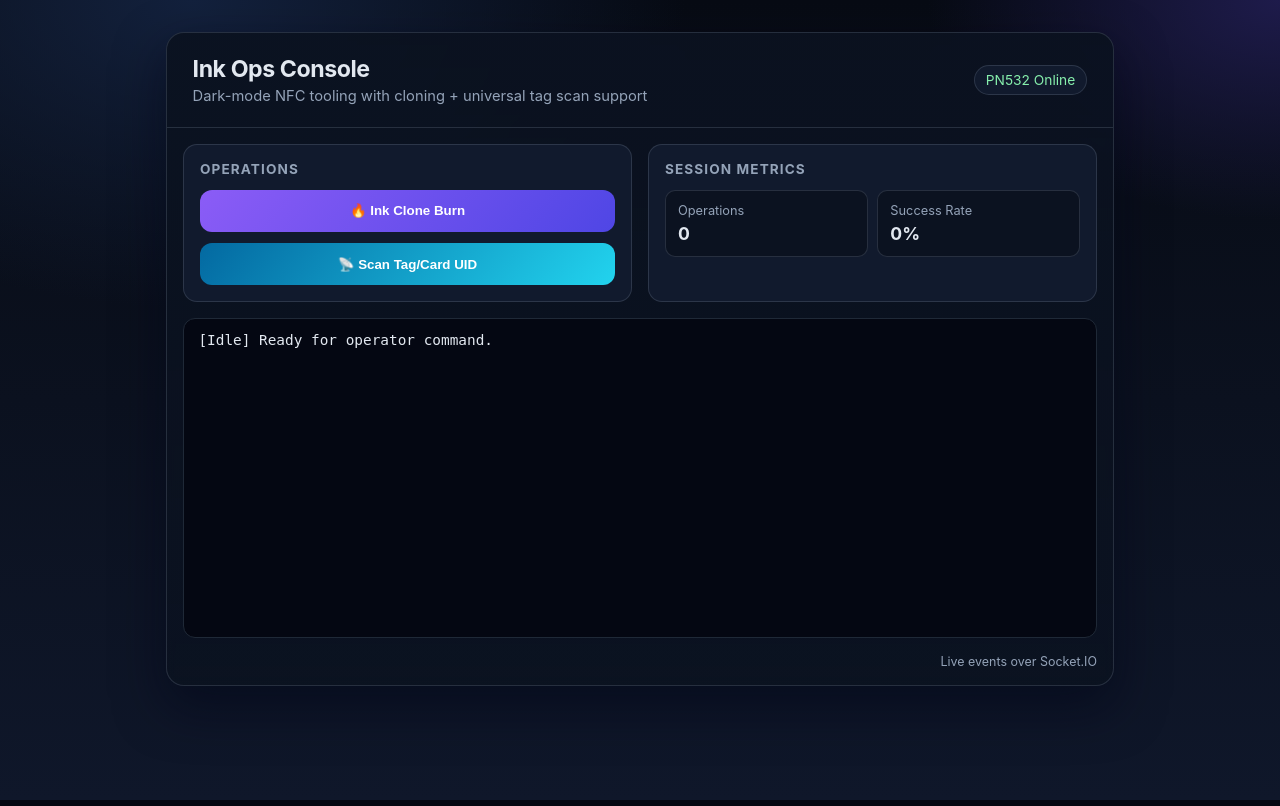
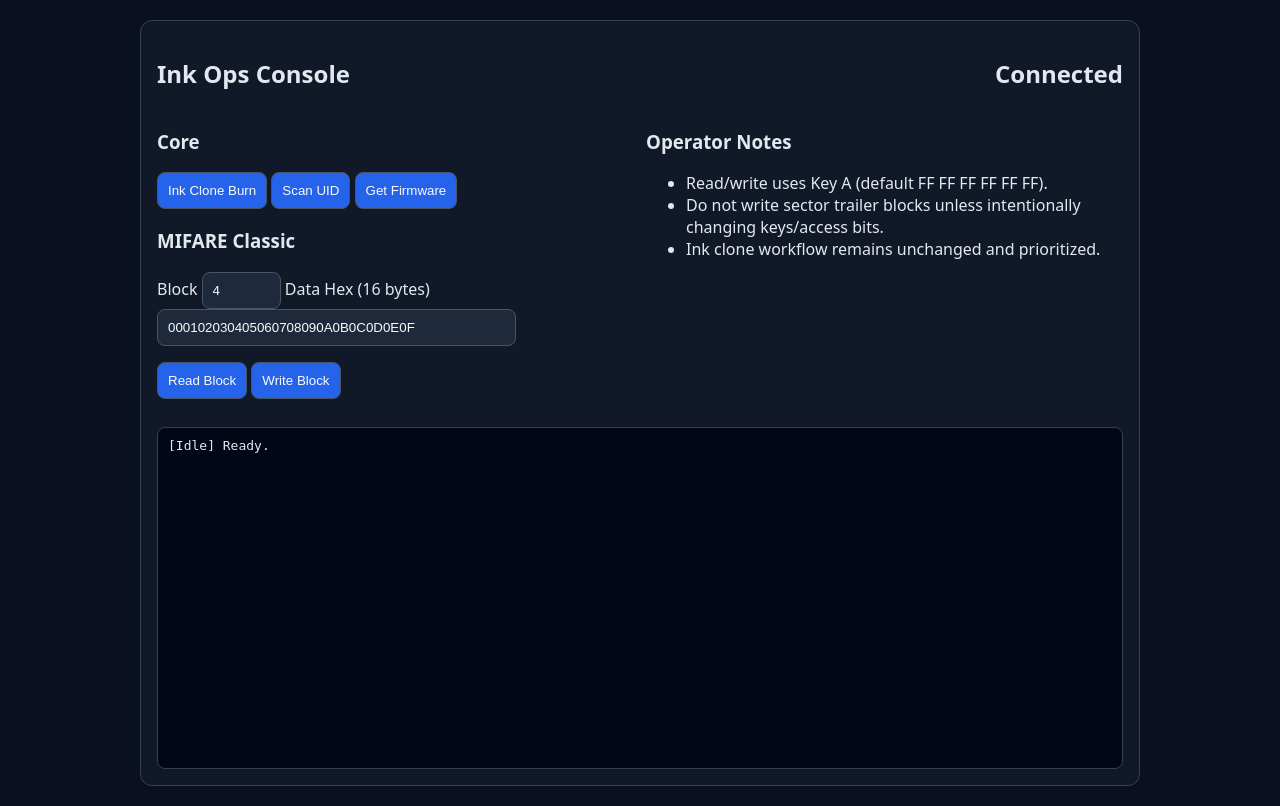
Before and after one commit to SethMorrowSoftware/Ink-Cloner, a Flask app: page / in a window 1280 px wide. Run offline with Flask 3, Linux system fonts and the light colour scheme; some libraries are stand-ins or nearby versions.

Commit message:
Expand PN532 operations and polish operator console

```diff
--- a/app.py
+++ b/app.py
@@ -2,8 +2,9 @@
 import os
 import time
 from threading import Lock
+from typing import Optional
 
-from flask import Flask, render_template, Response
+from flask import Flask, Response, render_template
 from flask_socketio import SocketIO
 
 import board
@@ -17,31 +18,11 @@ socketio = SocketIO(app, cors_allowed_origins=os.getenv('CORS_ALLOWED_ORIGINS',
 TAG_DETECTION_TIMEOUT_SECONDS = float(os.getenv('TAG_DETECTION_TIMEOUT_SECONDS', '10'))
 TAG_DETECTION_POLL_SECONDS = float(os.getenv('TAG_DETECTION_POLL_SECONDS', '0.2'))
 WRITE_BLOCK_RESPONSE_LENGTH = int(os.getenv('WRITE_BLOCK_RESPONSE_LENGTH', '10'))
+DEFAULT_KEY_A = bytes.fromhex(os.getenv('MIFARE_DEFAULT_KEY_A_HEX', 'FFFFFFFFFFFF'))
 
 pn532 = None
 hardware_status = 'Disconnected'
-burn_lock = Lock()
-
-
-def log_to_web(msg: str) -> None:
-    socketio.emit('log_update', {'data': msg})
-
-
-def update_ui_status() -> None:
-    socketio.emit('hw_status_update', {'status': hardware_status})
-
-
-def initialize_hardware() -> None:
-    global pn532, hardware_status
-    try:
-        i2c = busio.I2C(board.SCL, board.SDA)
-        pn532 = PN532_I2C(i2c, debug=False)
-        pn532.SAM_configuration()
-        hardware_status = 'Connected'
-    except Exception as exc:
-        pn532 = None
-        hardware_status = f'Error: {exc}'
-
+op_lock = Lock()
 
 TARGET_UID = bytes([0xE0, 0x07, 0x81, 0x6A, 0xE3, 0x2E, 0x96, 0x32])
 CLEARED_DATA_BLOCKS = [
@@ -76,8 +57,172 @@ CLEARED_DATA_BLOCKS = [
     bytes([0x63, 0x1A, 0x53, 0x9F]), bytes([0xF1, 0xFD, 0x34, 0x1D]),
     bytes([0xD5, 0x77, 0x68, 0xB2]), bytes([0xDA, 0xAA, 0x0D, 0x83]),
     bytes([0x7C, 0x7C, 0xC6, 0xBF]), bytes([0xE3, 0x7B, 0xD3, 0x00]),
-    bytes([0x00, 0x00, 0x00, 0x00]), bytes([0x00, 0x00, 0x00, 0x00])
+    bytes([0x00, 0x00, 0x00, 0x00]), bytes([0x00, 0x00, 0x00, 0x00]),
 ]
+
+
+def log_to_web(msg: str) -> None:
+    socketio.emit('log_update', {'data': msg})
+
+
+def update_ui_status() -> None:
+    socketio.emit('hw_status_update', {'status': hardware_status})
+
+
+def initialize_hardware() -> None:
+    global pn532, hardware_status
+    try:
+        i2c = busio.I2C(board.SCL, board.SDA)
+        pn532 = PN532_I2C(i2c, debug=False)
+        pn532.SAM_configuration()
+        hardware_status = 'Connected'
+    except Exception as exc:
+        pn532 = None
+        hardware_status = f'Error: {exc}'
+
+
+def ensure_reader() -> bool:
+    if not pn532:
+        log_to_web('❌ PN532 unavailable. Check wiring and service startup logs.')
+        socketio.emit('action_complete', {'status': 'fail'})
+        return False
+    return True
+
+
+def uid_to_str(uid: bytes) -> str:
+    return '-'.join(f'{x:02X}' for x in uid)
+
+
+def poll_for_tag() -> Optional[bytes]:
+    timeout = time.time() + TAG_DETECTION_TIMEOUT_SECONDS
+    while time.time() < timeout:
+        try:
+            uid = pn532.read_passive_target(timeout=TAG_DETECTION_POLL_SECONDS)
+        except Exception as exc:
+            log_to_web(f'⚠️ Reader poll error: {exc}')
+            uid = None
+        if uid is not None:
+            return uid
+        time.sleep(0.05)
+    return None
+
+
+def authenticate_classic_block(uid: bytes, block: int) -> bool:
+    return bool(pn532.mifare_classic_authenticate_block(uid, block, 0x60, DEFAULT_KEY_A))
+
+
+def run_tag_scan():
+    if not ensure_reader():
+        return
+    log_to_web('🔎 Waiting for tag/card near antenna...')
+    uid = poll_for_tag()
+    if uid is None:
+        log_to_web('❌ Timeout: No tag/card detected.')
+        socketio.emit('action_complete', {'status': 'fail'})
+        return
+    log_to_web(f'✅ Tag detected: UID {uid_to_str(uid)} (length={len(uid)} bytes)')
+    socketio.emit('action_complete', {'status': 'success'})
+
+
+def run_get_firmware():
+    if not ensure_reader():
+        return
+    version = pn532.firmware_version
+    ic, ver, rev, support = version
+    log_to_web(f'ℹ️ PN532 firmware: IC=0x{ic:02X}, version={ver}.{rev}, support=0x{support:02X}')
+    socketio.emit('action_complete', {'status': 'success'})
+
+
+def run_read_classic_block(block: int = 4):
+    if not ensure_reader():
+        return
+    log_to_web(f'📥 Classic read requested for block {block}. Present tag...')
+    uid = poll_for_tag()
+    if uid is None:
+        log_to_web('❌ Timeout waiting for card.')
+        socketio.emit('action_complete', {'status': 'fail'})
+        return
+    if not authenticate_classic_block(uid, block):
+        log_to_web(f'❌ Authentication failed for block {block} using Key A.')
+        socketio.emit('action_complete', {'status': 'fail'})
+        return
+    data = pn532.mifare_classic_read_block(block)
+    if not data:
+        log_to_web(f'❌ Read failed for block {block}.')
+        socketio.emit('action_complete', {'status': 'fail'})
+        return
+    log_to_web(f'✅ Block {block} read: {bytes(data).hex().upper()}')
+    socketio.emit('action_complete', {'status': 'success'})
+
+
+def run_write_classic_block(block: int = 4, payload_hex: str = '000102030405060708090A0B0C0D0E0F'):
+    if not ensure_reader():
+        return
+    payload = bytes.fromhex(payload_hex)
+    if len(payload) != 16:
+        log_to_web('❌ Classic write requires exactly 16 bytes payload.')
+        socketio.emit('action_complete', {'status': 'fail'})
+        return
+    log_to_web(f'✍️ Classic write requested for block {block}. Present tag...')
+    uid = poll_for_tag()
+    if uid is None:
+        log_to_web('❌ Timeout waiting for card.')
+        socketio.emit('action_complete', {'status': 'fail'})
+        return
+    if not authenticate_classic_block(uid, block):
+        log_to_web(f'❌ Authentication failed for block {block} using Key A.')
+        socketio.emit('action_complete', {'status': 'fail'})
+        return
+    ok = pn532.mifare_classic_write_block(block, payload)
+    if not ok:
+        log_to_web(f'❌ Write failed for block {block}.')
+        socketio.emit('action_complete', {'status': 'fail'})
+        return
+    log_to_web(f'✅ Block {block} write complete: {payload.hex().upper()}')
+    socketio.emit('action_complete', {'status': 'success'})
+
+
+def run_burn_sequence():
+    if not ensure_reader():
+        return
+    log_to_web('⏳ [STEP 1/3] Waiting for Magic Sticker placement...')
+    uid = poll_for_tag()
+    if uid is None:
+        log_to_web('❌ Timeout: No tag detected on the reader panel.')
+        socketio.emit('action_complete', {'status': 'fail'})
+        return
+    log_to_web(f'🎯 Tag Detected! (Factory UID: {uid_to_str(uid)})')
+    log_to_web('✍️ [STEP 2/3] Writing 64 high-capacity data blocks...')
+    failed_blocks = []
+    for block_idx, block_bytes in enumerate(CLEARED_DATA_BLOCKS):
+        try:
+            write_payload = bytes([0x42, 0x21, block_idx]) + block_bytes
+            pn532.call_function(0x42, params=write_payload, response_length=WRITE_BLOCK_RESPONSE_LENGTH)
+        except Exception as exc:
+            failed_blocks.append((block_idx, str(exc)))
+            log_to_web(f'⚠️ Warning: Skip on block {block_idx} ({exc})')
+    log_to_web('🔐 [STEP 3/3] Sending Gen2 backdoor handshake to spoof master UID...')
+    magic_command = bytes([0x42, 0xB4, 0x00]) + TARGET_UID
+    pn532.call_function(0x42, params=magic_command, response_length=WRITE_BLOCK_RESPONSE_LENGTH)
+    if failed_blocks:
+        failed_idxs = ', '.join(str(idx) for idx, _ in failed_blocks)
+        log_to_web(f'⚠️ Completed with warnings. Blocks skipped: {failed_idxs}')
+    log_to_web('✅ SUCCESS: Ink tag cloned and reset to 100% capacity!')
+    socketio.emit('action_complete', {'status': 'success'})
+
+
+def with_lock(target, *args, **kwargs):
+    if not op_lock.acquire(blocking=False):
+        log_to_web('⚠️ Another operation is already in progress. Please wait.')
+        socketio.emit('action_complete', {'status': 'busy'})
+        return
+    try:
+        target(*args, **kwargs)
+    except Exception as exc:
+        log_to_web(f'❌ Operation failed unexpectedly: {exc}')
+        socketio.emit('action_complete', {'status': 'fail'})
+    finally:
+        op_lock.release()
 
 
 @app.route('/')
@@ -90,101 +235,34 @@ def favicon():
     return Response(status=204)
 
 
-def poll_for_tag():
-    uid = None
-    timeout = time.time() + TAG_DETECTION_TIMEOUT_SECONDS
-    while time.time() < timeout:
-        try:
-            uid = pn532.read_passive_target(timeout=TAG_DETECTION_POLL_SECONDS)
-        except Exception as exc:
-            log_to_web(f'⚠️ Reader poll error: {exc}')
-            uid = None
-        if uid is not None:
-            break
-        time.sleep(0.05)
-    return uid
-
-
-def run_tag_scan():
-    if not pn532:
-        log_to_web('❌ Hardware not connected. Check wiring and restart service.')
-        socketio.emit('action_complete', {'status': 'fail'})
-        return
-
-    log_to_web('🔎 Waiting for tag/card near antenna...')
-    uid = poll_for_tag()
-    if uid is None:
-        log_to_web('❌ Timeout: No tag/card detected.')
-        socketio.emit('action_complete', {'status': 'fail'})
-        return
-
-    detected_uid_str = '-'.join([f'{x:02X}' for x in uid])
-    log_to_web(f'✅ Tag/Card detected: UID {detected_uid_str}')
-    socketio.emit('action_complete', {'status': 'success'})
-
-
-def run_burn_sequence():
-    if not burn_lock.acquire(blocking=False):
-        log_to_web('⚠️ Another operation is already in progress. Please wait.')
-        socketio.emit('action_complete', {'status': 'busy'})
-        return
-
-    try:
-        if not pn532:
-            log_to_web('❌ Hardware not connected. Check wiring and restart service.')
-            socketio.emit('action_complete', {'status': 'fail'})
-            return
-
-        log_to_web('⏳ [STEP 1/3] Waiting for Magic Sticker placement...')
-        uid = poll_for_tag()
-        if uid is None:
-            log_to_web('❌ Timeout: No tag detected on the reader panel.')
-            socketio.emit('action_complete', {'status': 'fail'})
-            return
-
-        detected_uid_str = '-'.join([f'{x:02X}' for x in uid])
-        log_to_web(f'🎯 Tag Detected! (Hardware Factory UID: {detected_uid_str})')
-        log_to_web('✍️ [STEP 2/3] Writing 64 high-capacity data blocks...')
-
-        failed_blocks = []
-        for block_idx, block_bytes in enumerate(CLEARED_DATA_BLOCKS):
-            try:
-                write_payload = bytes([0x42, 0x21, block_idx]) + block_bytes
-                pn532.call_function(0x42, params=write_payload, response_length=WRITE_BLOCK_RESPONSE_LENGTH)
-            except Exception as exc:
-                failed_blocks.append((block_idx, str(exc)))
-                log_to_web(f'⚠️ Warning: Skip on block {block_idx} ({exc})')
-
-        log_to_web('🔐 [STEP 3/3] Sending Gen2 backdoor handshake to spoof master UID...')
-        magic_command = bytes([0x42, 0xB4, 0x00]) + TARGET_UID
-        pn532.call_function(0x42, params=magic_command, response_length=WRITE_BLOCK_RESPONSE_LENGTH)
-
-        if failed_blocks:
-            failed_idxs = ', '.join(str(idx) for idx, _ in failed_blocks)
-            log_to_web(f'⚠️ Completed with warnings. Blocks skipped: {failed_idxs}')
-        log_to_web('✅ SUCCESS: Ink tag cloned and reset to 100% capacity!')
-        socketio.emit('action_complete', {'status': 'success'})
-    except Exception as exc:
-        log_to_web(f'❌ Burn failed unexpectedly: {exc}')
-        socketio.emit('action_complete', {'status': 'fail'})
-    finally:
-        burn_lock.release()
-
-
 @socketio.on('start_burn')
 def handle_burn():
     log_to_web('🚀 Initializing Ink Clone Protocol...')
-    socketio.start_background_task(run_burn_sequence)
+    socketio.start_background_task(with_lock, run_burn_sequence)
 
 
 @socketio.on('scan_tag')
 def handle_scan_tag():
-    if burn_lock.locked():
-        log_to_web('⚠️ Busy: wait for current operation to finish before scanning.')
-        socketio.emit('action_complete', {'status': 'busy'})
-        return
+    socketio.start_background_task(with_lock, run_tag_scan)
 
-    socketio.start_background_task(run_tag_scan)
+
+@socketio.on('get_firmware')
+def handle_get_firmware():
+    socketio.start_background_task(with_lock, run_get_firmware)
+
+
+@socketio.on('read_classic_block')
+def handle_read_classic_block(payload):
+    block = int((payload or {}).get('block', 4))
+    socketio.start_background_task(with_lock, run_read_classic_block, block)
+
+
+@socketio.on('write_classic_block')
+def handle_write_classic_block(payload):
+    payload = payload or {}
+    block = int(payload.get('block', 4))
+    data_hex = str(payload.get('data_hex', '000102030405060708090A0B0C0D0E0F')).strip()
+    socketio.start_background_task(with_lock, run_write_classic_block, block, data_hex)
 
 
 @socketio.on('refresh_hw_status')
@@ -195,10 +273,4 @@ def handle_refresh_hw_status():
 initialize_hardware()
 
 if __name__ == '__main__':
-    socketio.run(
-        app,
-        host='0.0.0.0',
-        port=int(os.getenv('PORT', '5000')),
-        debug=False,
-        allow_unsafe_werkzeug=True,
-    )
+    socketio.run(app, host='0.0.0.0', port=int(os.getenv('PORT', '5000')), debug=False, allow_unsafe_werkzeug=True)
--- a/templates/index.html
+++ b/templates/index.html
@@ -3,175 +3,42 @@
 <head>
     <meta charset="UTF-8">
     <meta name="viewport" content="width=device-width, initial-scale=1.0">
-    <title>Photobooth Ink Ops Console</title>
+    <title>Ink Ops Console</title>
     <script src="https://cdn.socket.io/4.7.5/socket.io.min.js"></script>
-    <style>
-        :root {
-            --bg: #070b14;
-            --bg-2: #0f172a;
-            --card: #0b1220;
-            --surface: #111a2d;
-            --text: #e2e8f0;
-            --muted: #94a3b8;
-            --cyan: #22d3ee;
-            --violet: #8b5cf6;
-            --green: #22c55e;
-            --yellow: #f59e0b;
-            --red: #ef4444;
-            --border: rgba(148, 163, 184, 0.2);
-        }
-        * { box-sizing: border-box; }
-        body {
-            margin: 0;
-            font-family: Inter, "Segoe UI", Roboto, system-ui, sans-serif;
-            color: var(--text);
-            background: radial-gradient(70% 70% at 15% 0%, #13213d 0%, transparent 55%),
-                        radial-gradient(50% 50% at 100% 0%, #1e1b4b 0%, transparent 55%),
-                        linear-gradient(180deg, var(--bg), var(--bg-2));
-            min-height: 100vh;
-        }
-        .wrap { max-width: 980px; margin: 0 auto; padding: 2rem 1rem; }
-        .glass {
-            border: 1px solid var(--border);
-            border-radius: 18px;
-            background: linear-gradient(180deg, rgba(11,18,32,0.96), rgba(11,18,32,0.85));
-            backdrop-filter: blur(4px);
-            box-shadow: 0 20px 50px rgba(2, 6, 23, 0.55);
-            overflow: hidden;
-        }
-        .header { padding: 1.4rem 1.6rem; border-bottom: 1px solid var(--border); display: flex; justify-content: space-between; gap: 1rem; align-items: center; }
-        .title { margin: 0; font-size: 1.45rem; letter-spacing: -0.02em; }
-        .subtitle { margin: 0.2rem 0 0; color: var(--muted); font-size: 0.92rem; }
-        .status { font-size: 0.86rem; padding: 0.35rem 0.7rem; border-radius: 999px; border: 1px solid var(--border); background: var(--surface); }
-        .status.ok { color: #86efac; }
-        .status.err { color: #fecaca; }
-        .grid { display: grid; grid-template-columns: 1fr 1fr; gap: 1rem; padding: 1rem; }
-        .panel { background: var(--surface); border: 1px solid var(--border); border-radius: 14px; padding: 1rem; }
-        .panel h3 { margin: 0 0 0.8rem; font-size: 0.85rem; text-transform: uppercase; color: var(--muted); letter-spacing: 0.08em; }
-        .btn-row { display: grid; gap: 0.7rem; }
-        button {
-            border: 0; border-radius: 12px; padding: 0.85rem 1rem; color: #fff; font-weight: 700; cursor: pointer;
-            transition: transform .15s ease, opacity .15s ease;
-        }
-        button:hover:enabled { transform: translateY(-1px); }
-        button:disabled { opacity: .75; cursor: not-allowed; }
-        .btn-primary { background: linear-gradient(130deg, var(--violet), #4f46e5); }
-        .btn-secondary { background: linear-gradient(130deg, #0369a1, var(--cyan)); }
-        .kpi { display: grid; grid-template-columns: 1fr 1fr; gap: 0.6rem; }
-        .kpi-card { background: #0b1220; border: 1px solid var(--border); border-radius: 10px; padding: 0.75rem; }
-        .kpi-card .label { color: var(--muted); font-size: 0.8rem; }
-        .kpi-card .value { margin-top: 0.3rem; font-size: 1.1rem; font-weight: 700; }
-        .console { margin: 0 1rem 1rem; background: #040712; border: 1px solid #1f2937; border-radius: 12px; padding: .8rem .9rem; height: 320px; overflow-y: auto; font-family: ui-monospace, monospace; font-size: .9rem; }
-        .foot { color: var(--muted); font-size: .78rem; text-align: right; margin: .5rem 1rem 1rem; }
-        @media (max-width: 850px) { .grid { grid-template-columns: 1fr; } .header { flex-direction: column; align-items: flex-start; } }
-    </style>
+    <style>body{font-family:system-ui;background:#0b1020;color:#e2e8f0;margin:0}.wrap{max-width:1000px;margin:0 auto;padding:20px}.card{background:#111827;border:1px solid #334155;border-radius:12px;padding:16px}.grid{display:grid;grid-template-columns:1fr 1fr;gap:12px}.console{height:320px;overflow:auto;background:#020617;padding:10px;border-radius:8px;border:1px solid #334155;margin-top:12px;font-family:monospace}button,input{padding:10px;border-radius:8px;border:1px solid #475569;background:#1e293b;color:#f8fafc}button{cursor:pointer;background:#2563eb}button:disabled{opacity:.6} .status{float:right}@media(max-width:900px){.grid{grid-template-columns:1fr}}</style>
 </head>
-<body>
-<div class="wrap">
-    <div class="glass">
-        <div class="header">
-            <div>
-                <h1 class="title">Ink Ops Console</h1>
-                <p class="subtitle">Dark-mode NFC tooling with cloning + universal tag scan support</p>
-            </div>
-            <span id="hwBadge" class="status {% if hw_status == 'Connected' %}ok{% else %}err{% endif %}">
-                {% if hw_status == "Connected" %}PN532 Online{% else %}{{ hw_status }}{% endif %}
-            </span>
+<body><div class="wrap"><div class="card">
+    <h2>Ink Ops Console <span id="hwBadge" class="status">{{ hw_status }}</span></h2>
+    <div class="grid">
+        <div>
+            <h3>Core</h3>
+            <p><button id="burnBtn">Ink Clone Burn</button> <button id="scanBtn">Scan UID</button> <button id="fwBtn">Get Firmware</button></p>
+            <h3>MIFARE Classic</h3>
+            <p>Block <input id="block" value="4" size="5"> Data Hex (16 bytes) <input id="hex" value="000102030405060708090A0B0C0D0E0F" size="40"></p>
+            <p><button id="readBtn">Read Block</button> <button id="writeBtn">Write Block</button></p>
         </div>
-
-        <div class="grid">
-            <div class="panel">
-                <h3>Operations</h3>
-                <div class="btn-row">
-                    <button id="burnBtn" class="btn-primary">🔥 Ink Clone Burn</button>
-                    <button id="scanBtn" class="btn-secondary">📡 Scan Tag/Card UID</button>
-                </div>
-            </div>
-            <div class="panel">
-                <h3>Session Metrics</h3>
-                <div class="kpi">
-                    <div class="kpi-card"><div class="label">Operations</div><div id="opCount" class="value">0</div></div>
-                    <div class="kpi-card"><div class="label">Success Rate</div><div id="successRate" class="value">0%</div></div>
-                </div>
-            </div>
+        <div>
+            <h3>Operator Notes</h3>
+            <ul>
+                <li>Read/write uses Key A (default FF FF FF FF FF FF).</li>
+                <li>Do not write sector trailer blocks unless intentionally changing keys/access bits.</li>
+                <li>Ink clone workflow remains unchanged and prioritized.</li>
+            </ul>
         </div>
-
-        <div id="console" class="console"><div>[Idle] Ready for operator command.</div></div>
-        <div class="foot">Live events over Socket.IO</div>
     </div>
-</div>
-
+    <div id="console" class="console"><div>[Idle] Ready.</div></div>
+</div></div>
 <script>
-    const socket = io();
-    const burnBtn = document.getElementById('burnBtn');
-    const scanBtn = document.getElementById('scanBtn');
-    const consoleBox = document.getElementById('console');
-    const hwBadge = document.getElementById('hwBadge');
-    const opCountEl = document.getElementById('opCount');
-    const successRateEl = document.getElementById('successRate');
-
-    let totalOps = 0;
-    let successOps = 0;
-
-    function setBusy(isBusy, label = 'Working...') {
-        burnBtn.disabled = isBusy;
-        scanBtn.disabled = isBusy;
-        if (isBusy) {
-            burnBtn.textContent = label.includes('Burn') ? label : '⚡ Burn in progress...';
-            scanBtn.textContent = label.includes('Scan') ? label : '🔄 Scanner in progress...';
-        } else {
-            burnBtn.textContent = '🔥 Ink Clone Burn';
-            scanBtn.textContent = '📡 Scan Tag/Card UID';
-        }
-    }
-
-    function appendLog(text) {
-        const line = document.createElement('div');
-        line.textContent = text;
-        consoleBox.appendChild(line);
-        consoleBox.scrollTop = consoleBox.scrollHeight;
-    }
-
-    function refreshMetrics(wasSuccess) {
-        totalOps += 1;
-        if (wasSuccess) successOps += 1;
-        opCountEl.textContent = String(totalOps);
-        const pct = totalOps ? Math.round((successOps / totalOps) * 100) : 0;
-        successRateEl.textContent = `${pct}%`;
-    }
-
-    burnBtn.addEventListener('click', () => {
-        setBusy(true, '⚡ Burn in progress...');
-        appendLog('🚀 Operator requested ink clone burn.');
-        socket.emit('start_burn');
-    });
-
-    scanBtn.addEventListener('click', () => {
-        setBusy(true, '🔄 Scan in progress...');
-        appendLog('📡 Operator requested universal tag/card UID scan.');
-        socket.emit('scan_tag');
-    });
-
-    socket.on('log_update', (msg) => appendLog(msg.data));
-
-    socket.on('hw_status_update', (msg) => {
-        const connected = msg.status === 'Connected';
-        hwBadge.className = `status ${connected ? 'ok' : 'err'}`;
-        hwBadge.textContent = connected ? 'PN532 Online' : msg.status;
-    });
-
-    socket.on('action_complete', (msg) => {
-        const wasSuccess = msg.status === 'success';
-        if (msg.status !== 'busy') {
-            refreshMetrics(wasSuccess);
-        }
-        if (msg.status === 'busy') {
-            appendLog('⚠️ Busy: another operation is running.');
-        }
-        setBusy(false);
-    });
-
-    socket.emit('refresh_hw_status');
-</script>
-</body>
-</html>
+const s=io(); const q=id=>document.getElementById(id); const log=t=>{const d=document.createElement('div');d.textContent=t;q('console').appendChild(d);q('console').scrollTop=q('console').scrollHeight};
+const btns=['burnBtn','scanBtn','fwBtn','readBtn','writeBtn'].map(q);
+function busy(v){btns.forEach(b=>b.disabled=v)}
+q('burnBtn').onclick=()=>{busy(true);s.emit('start_burn')};
+q('scanBtn').onclick=()=>{busy(true);s.emit('scan_tag')};
+q('fwBtn').onclick=()=>{busy(true);s.emit('get_firmware')};
+q('readBtn').onclick=()=>{busy(true);s.emit('read_classic_block',{block:parseInt(q('block').value||'4',10)})};
+q('writeBtn').onclick=()=>{busy(true);s.emit('write_classic_block',{block:parseInt(q('block').value||'4',10),data_hex:q('hex').value.trim()})};
+s.on('log_update',m=>log(m.data));
+s.on('hw_status_update',m=>q('hwBadge').textContent=m.status);
+s.on('action_complete',()=>busy(false));
+s.emit('refresh_hw_status');
+</script></body></html>
```
Also changed, not shown: README.md.
